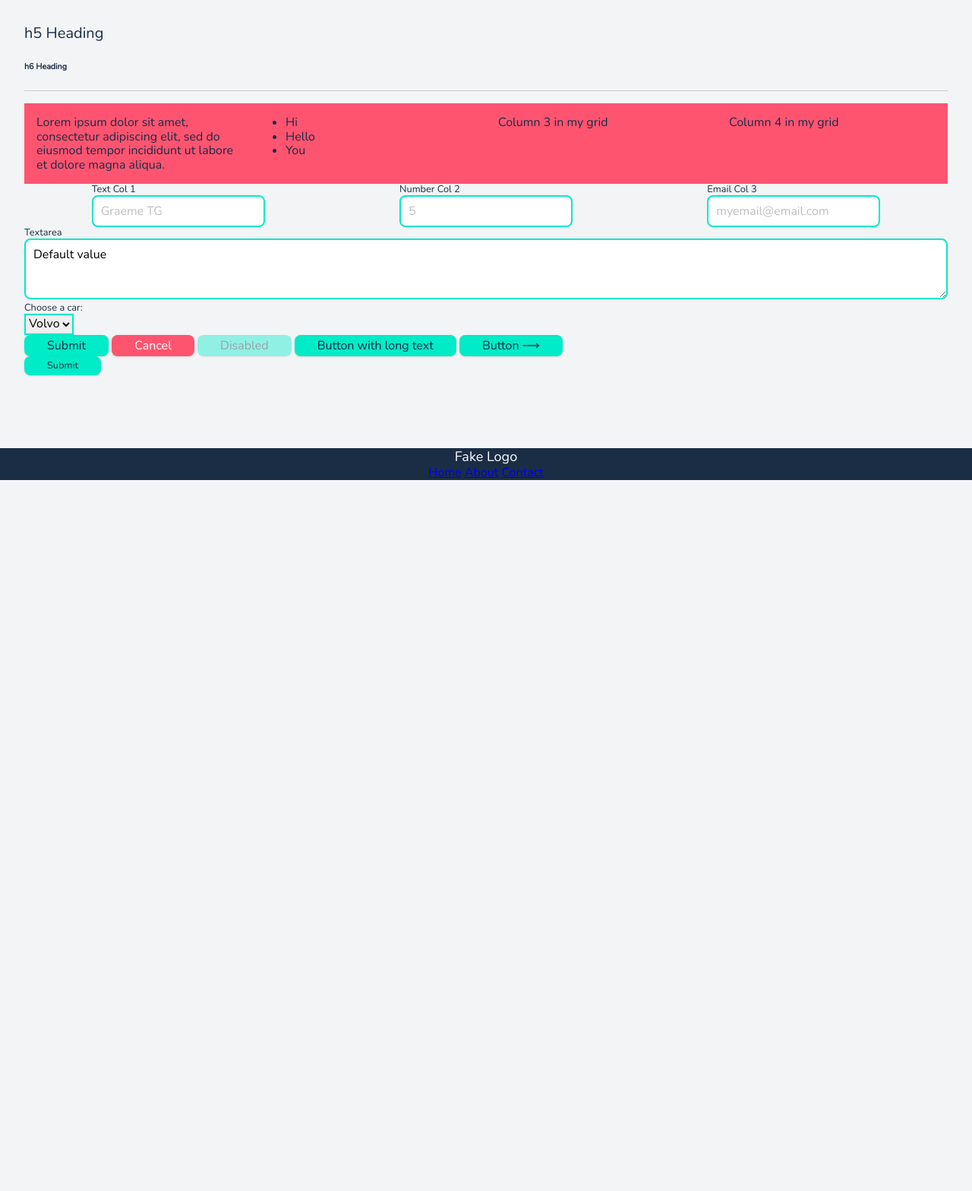
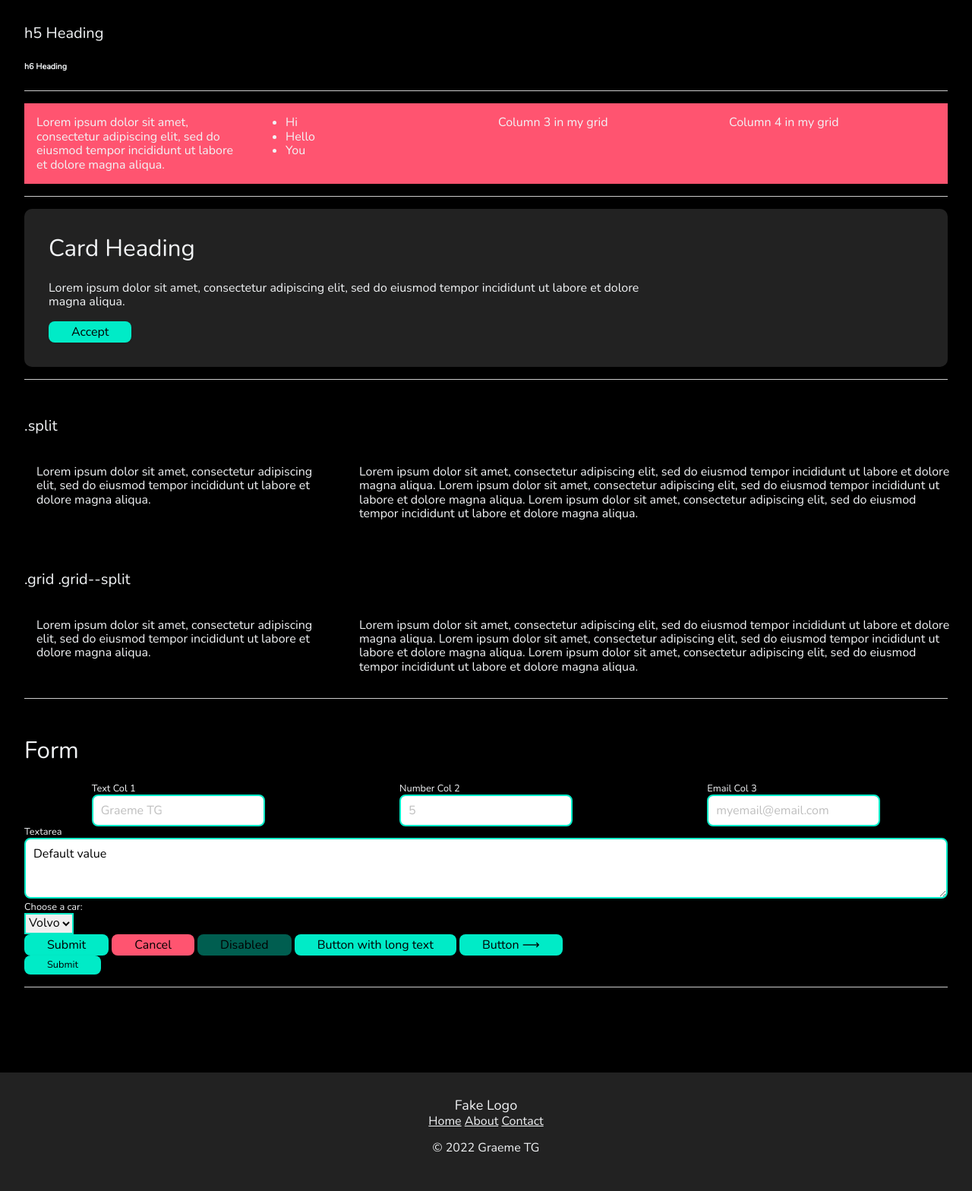
Before and after one commit to GraemeTG/My-Design-System, a website built with Parcel: page index.html in a window 1280 px wide. Shown: the part 747-2315 px from the top of the page at 76% size. Before the commit the page ends 1380 px from the top, so only its background shows below. Built offline with nearby package versions, Linux system fonts and the light colour scheme.

Commit message:
latest changes 2

```diff
--- a/css/style.css
+++ b/css/style.css
@@ -9,6 +9,7 @@
   --darkBlue: #00214d;
   --grey: #bfbfbf;
   --lightGrey: #f2f4f6;
+  --darkGrey: #222;
   --white: #ffffff;
   --pink: pink;
 
@@ -16,8 +17,12 @@
   --primary: var(--green);
   --danger: var(--red);
   --background: var(--lightGrey);
-  --textColour: var(--black);
+  --textColor: var(--black);
+  --buttonTextColor: var(--black);
   --lineColor: var(--green);
+  --cardBg: var(--white);
+  --headerBackground: var(--darkBlue);
+  --footerBackground: var(--black);
   /*--cancelButton: var(--white);*/
 
   /* Styles */
@@ -48,6 +53,7 @@
   /* 2.5% comes from making up 5% from the 95% on the .layout (x2 on each side) */
   --containerPadding: 2.5%;
   --headerHeight: 3rem;
+  --borderRadius: 10px;
 }
 
 /* FROM TYPE-SCALE.COM */
@@ -67,11 +73,10 @@ body {
   font-weight: 400;
   /*padding-bottom: 300px;*/
   background: var(--background);
-  color: var(--textColour);
+  color: var(--textColor);
 }
 
 header {
-  --headerBackground: var(--darkBlue);
   color: white;
   position: fixed;
   left: 0;
@@ -97,10 +102,20 @@ header nav a + a {
 }
 
 footer {
-  color: white;
-  background: var(--black);
-  padding: 0 var(--containerPadding);
+  --footerTextColor: var(--lightGrey);
+  color: var(--footerTextColor);
+  background: var(--footerBackground);
+  padding: 2rem var(--containerPadding);
   text-align: center;
+}
+
+footer a {
+  color: var(--footerTextColor);
+}
+
+footer p {
+  margin-bottom: none;
+  max-width: none;
 }
 
 p {
@@ -108,10 +123,11 @@ p {
   max-width: 50em;
 }
 
-p a blockquote {
-  color: var(--darkBlue);
+p a,
+blockquote a {
+  color: var(--textColor);
   text-decoration: none;
-  border-bottom: solid 3px var(--red);
+  border-bottom: solid 1px var(--primary);
 }
 
 h1,
@@ -152,18 +168,13 @@ small,
 }
 /*  END TYPESCALE */
 
-.dark {
-  --background: var(--black);
-  --textColour: var(--lightGrey);
-}
-
 blockquote {
   border: solid 0.2px var(--darkBlue);
   margin: 10px;
   padding: 2em;
-  background-color: var(--white);
-  box-shadow: var(--level-4);
-  border-radius: 30%;
+  background-color: var(--cardBg);
+  box-shadow: var(--level-3);
+  border-radius: var(--borderRadius);
   max-width: 50em;
 }
 
@@ -206,7 +217,7 @@ hr {
 button {
   --buttonColour: var(--primary);
   appearance: none;
-  color: var(--textColour);
+  color: var(--buttonTextColor);
   background-color: var(--buttonColour);
   border: none;
   border-radius: 8px;
@@ -225,7 +236,7 @@ button[disabled] {
 
 button.cancel {
   --buttonColour: var(--danger);
-  --textColour: white;
+  --textColor: white;
 }
 
 button.small {
@@ -245,6 +256,19 @@ button.small {
   --gridCols: 2;
   display: block;
   grid-template-columns: repeat(var(--gridCols), 1fr);
+}
+
+/* Sidebar and main bar */
+.split {
+  display: grid;
+  grid-template-columns: 33.3% 67.3%;
+  grid-gap: 20px;
+}
+
+/* alternative to including these styles in .split */
+.grid--split {
+  grid-template-columns: 33.3% 67.3%;
+  grid-gap: 20px;
 }
 
 .cols-3 {
@@ -284,6 +308,104 @@ button.small {
 .fake-logo {
   font-size: var(--baseFontSize);
   margin: 0;
+}
+
+.card {
+  padding: 2em;
+  background-color: var(--cardBg);
+  box-shadow: var(--level-3);
+  border-radius: var(--borderRadius);
+}
+
+/* > is the direct child of a card */
+/* First item will never have margin-top */
+.card > *:first-child {
+  margin-top: 0;
+}
+
+/* Last item will never have margin-bottom */
+.card > *:last-child {
+  margin-bottom: 0;
+}
+
+/* This could be wrong - see video - reactive CSS? */
+.card p {
+  margin-left: 0;
+}
+
+.dark {
+  --background: var(--black);
+  --textColor: var(--lightGrey);
+  --headerBackground: var(--darkGrey);
+  --cardBg: var(--darkGrey);
+  --buttonTextColor: var(--black);
+  --footerBackground: var(--darkGrey);
+}
+
+.oled {
+  --black: #000;
+  /*--background: var(--black);/*
+  /*--textColor: var(--lightGrey);*/
+  --headerBackground: var(--darkGrey);
+  --cardBg: var(--darkGrey);
+  /*--buttonTextColor: var(--black);*/
+  --footerBackground: var(--darkGrey);
+}
+
+.theme {
+  /* Define colours as colours */
+  --green: #4fc4cf;
+  --red: #ff5470;
+  --yellow: #fbdd74;
+  --black: #181818;
+  --darkBlue: #994ff3;
+  --grey: #bfbfbf;
+  --lightGrey: #f2f4f6;
+  --darkGrey: #222;
+  --white: #ffffff;
+  --pink: pink;
+
+  /* Define colours intentions */
+  --primary: var(--green);
+  --danger: var(--red);
+  --background: var(--lightGrey);
+  --textColor: var(--black);
+  --buttonTextColor: var(--black);
+  --lineColor: var(--green);
+  --cardBg: var(--white);
+  --headerBackground: var(--black);
+  --footerBackground: var(--black);
+  /*--cancelButton: var(--white);*/
+
+  /* Styles */
+  --line: dashed 5px var(--yellow);
+
+  /* Type */
+  --headingFont: "Helvetica";
+  --bodyFont: "Nunito", sans-serif;
+  --baseFontSize: 110%;
+  --h1: 3.052em;
+  --h2: 2.441em;
+  --h3: 1.953em;
+  --h4: 1.563em;
+  --h5: 1.25em;
+  --smallText: 0.8em;
+
+  /* Elevation */
+  /* x y blur spread */
+  --level-1: 0 1px 3px 0 rgba(0, 0, 0, 0.1), 0 1px 2px 0 rgba(0, 0, 0, 0.06);
+  --level-2: 0 4px 6px -1px rgba(0, 0, 0, 0.1),
+    0 2px 4px -1px rgba(0, 0, 0, 0.06);
+  --level-3: 0 10px 15px -3px rgba(0, 0, 0, 0.5),
+    0 4px 6px -2px rgba(0, 0, 0, 0.05);
+  --level-4: 0 20px 25px -5px rgba(0, 0, 0, 0.1),
+    0 10px 10px -5px rgba(0, 0, 0, 0.04);
+
+  /* Positioning */
+  /* 2.5% comes from making up 5% from the 95% on the .layout (x2 on each side) */
+  --containerPadding: 2.5%;
+  --headerHeight: 4rem;
+  --borderRadius: 25px;
 }
 
 /* SPECIFICITY */
--- a/index.html
+++ b/index.html
@@ -23,7 +23,7 @@
   <meta name="theme-color" content="#fafafa" />
 </head>
 
-<body class="not-dark">
+<body class="dark oled">
 
   <header>
     <h1 class="fake-logo">Fake Logo</h1>
@@ -86,7 +86,49 @@
       <p>Column 4 in my grid</p>
     </div>
 
+    <hr>
+
+    <div class="card">
+      <h3>Card Heading</h3>
+      <p>Lorem ipsum dolor sit amet, consectetur adipiscing elit, sed do eiusmod
+        tempor incididunt ut labore et dolore magna aliqua.</p>
+      <button>Accept</button>
+    </div>
+
+    <hr>
+
+    <h5>.split</h5>
+    <div class="split">
+      <aside>
+        <p>Lorem ipsum dolor sit amet, consectetur adipiscing elit, sed do eiusmod
+          tempor incididunt ut labore et dolore magna aliqua.</p>
+      </aside>
+      <p>Lorem ipsum dolor sit amet, consectetur adipiscing elit, sed do eiusmod
+        tempor incididunt ut labore et dolore magna aliqua.
+        Lorem ipsum dolor sit amet, consectetur adipiscing elit, sed do eiusmod
+        tempor incididunt ut labore et dolore magna aliqua.
+        Lorem ipsum dolor sit amet, consectetur adipiscing elit, sed do eiusmod
+        tempor incididunt ut labore et dolore magna aliqua.</p>
+    </div>
+
+    <h5>.grid .grid--split</h5>
+    <div class="grid grid--split">
+      <aside>
+        <p>Lorem ipsum dolor sit amet, consectetur adipiscing elit, sed do eiusmod
+          tempor incididunt ut labore et dolore magna aliqua.</p>
+      </aside>
+      <p>Lorem ipsum dolor sit amet, consectetur adipiscing elit, sed do eiusmod
+        tempor incididunt ut labore et dolore magna aliqua.
+        Lorem ipsum dolor sit amet, consectetur adipiscing elit, sed do eiusmod
+        tempor incididunt ut labore et dolore magna aliqua.
+        Lorem ipsum dolor sit amet, consectetur adipiscing elit, sed do eiusmod
+        tempor incididunt ut labore et dolore magna aliqua.</p>
+    </div>
+
+    <hr>
+
     <!-- ADD A KITCHEN SINK FORM -->
+    <h3>Form</h3>
     <form action="#">
       <div class="flex flex-around">
         <!--<div class="flex flex-around"></div>-->
@@ -121,6 +163,8 @@
       </div>
       <!--<input type="submit" value="Submit">-->
 
+
+
       <button>Submit</button>
       <button class="cancel">Cancel</button>
       <button disabled>Disabled</button>
@@ -131,6 +175,11 @@
 
     </form>
     <!-- END OF KITCHEN SINK FORM -->
+
+    <hr>
+
+
+
   </main>
 
   <footer>
@@ -140,6 +189,7 @@
       <a href="#">About</a>
       <a href="#">Contact</a>
     </nav>
+    <p>&copy; 2022 Graeme TG</p>
   </footer>
 
   <script src="js/vendor/modernizr-3.11.2.min.js"></script>
```
